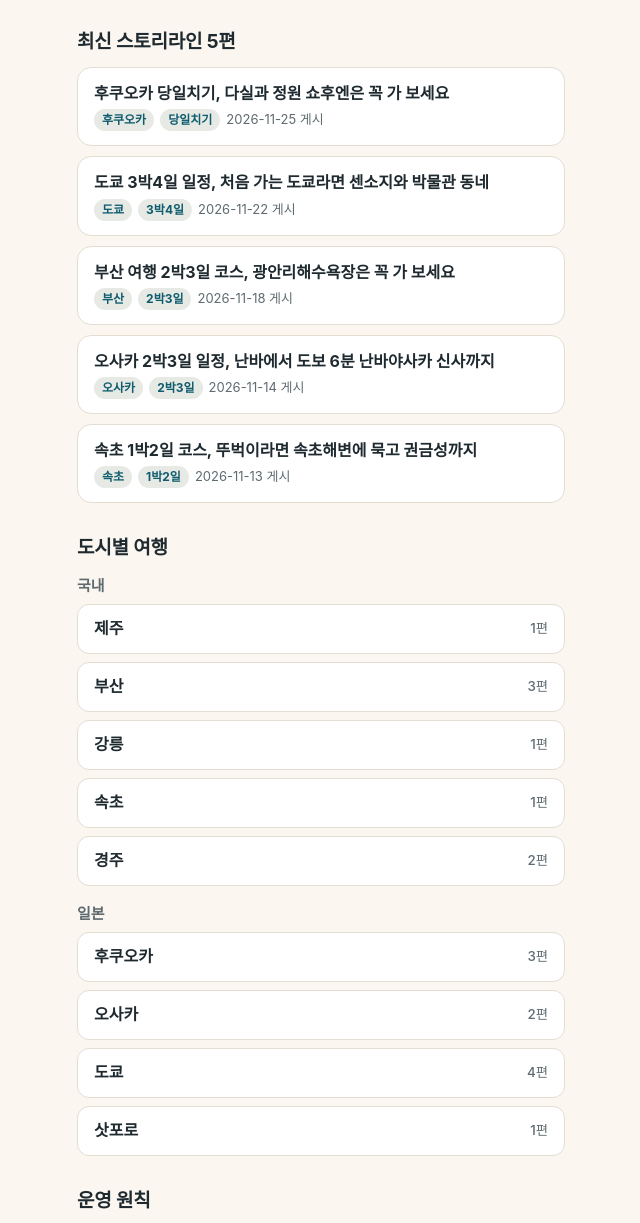
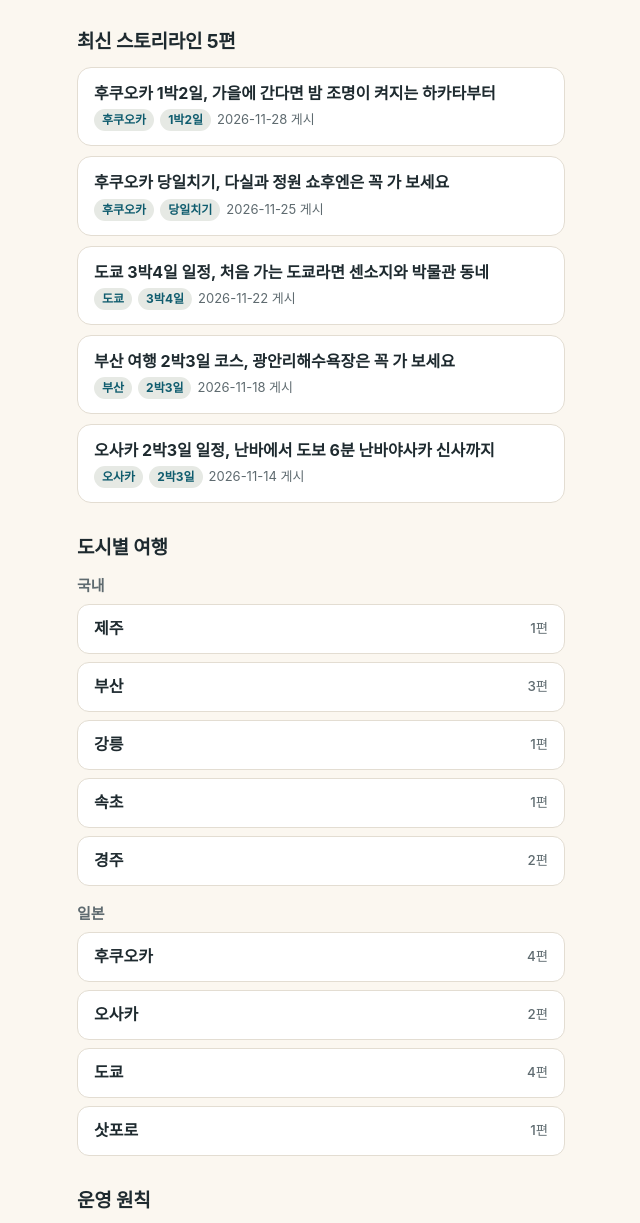
Before and after one commit to meleerosa/powerjtrip, a plain HTML site: page index.html in a window 1280 px wide. Shown: the part 537-1760 px from the top of the page, without its empty margins (319-959 px from the left). Drawn offline with Linux system fonts and the light colour scheme.

Commit message:
travel hub index.html

```diff
--- a/index.html
+++ b/index.html
@@ -266,11 +266,11 @@ footer p{margin:3px 0}
 </nav>
 <h2 id="latest">최신 스토리라인 5편</h2>
 <ul class="list">
+<li><a class="post" href="https://m.blog.naver.com/powerj_trip/224495720637" target="_blank" rel="noopener"><b>후쿠오카 1박2일, 가을에 간다면 밤 조명이 켜지는 하카타부터</b><span><span class="chip">후쿠오카</span><span class="chip">1박2일</span>2026-11-28 게시</span></a></li>
 <li><a class="post" href="https://m.blog.naver.com/powerj_trip/224491086274" target="_blank" rel="noopener"><b>후쿠오카 당일치기, 다실과 정원 쇼후엔은 꼭 가 보세요</b><span><span class="chip">후쿠오카</span><span class="chip">당일치기</span>2026-11-25 게시</span></a></li>
 <li><a class="post" href="https://m.blog.naver.com/powerj_trip/224486911773" target="_blank" rel="noopener"><b>도쿄 3박4일 일정, 처음 가는 도쿄라면 센소지와 박물관 동네</b><span><span class="chip">도쿄</span><span class="chip">3박4일</span>2026-11-22 게시</span></a></li>
 <li><a class="post" href="https://m.blog.naver.com/powerj_trip/224481825258" target="_blank" rel="noopener"><b>부산 여행 2박3일 코스, 광안리해수욕장은 꼭 가 보세요</b><span><span class="chip">부산</span><span class="chip">2박3일</span>2026-11-18 게시</span></a></li>
 <li><a class="post" href="https://m.blog.naver.com/powerj_trip/224476614988" target="_blank" rel="noopener"><b>오사카 2박3일 일정, 난바에서 도보 6분 난바야사카 신사까지</b><span><span class="chip">오사카</span><span class="chip">2박3일</span>2026-11-14 게시</span></a></li>
-<li><a class="post" href="https://m.blog.naver.com/powerj_trip/224475513963" target="_blank" rel="noopener"><b>속초 1박2일 코스, 뚜벅이라면 속초해변에 묵고 권금성까지</b><span><span class="chip">속초</span><span class="chip">1박2일</span>2026-11-13 게시</span></a></li>
 </ul>
 <h2 id="cities">도시별 여행</h2>
 <p class="region">국내</p>
@@ -296,7 +296,8 @@ footer p{margin:3px 0}
 </div>
 <p class="region">일본</p>
 <div class="cities">
-<details><summary>후쿠오카 <small>3편</small></summary><ul class="list">
+<details><summary>후쿠오카 <small>4편</small></summary><ul class="list">
+<li><a class="post" href="https://m.blog.naver.com/powerj_trip/224495720637" target="_blank" rel="noopener"><b>후쿠오카 1박2일, 가을에 간다면 밤 조명이 켜지는 하카타부터</b><span><span class="chip">후쿠오카</span><span class="chip">1박2일</span>2026-11-28 게시</span></a></li>
 <li><a class="post" href="https://m.blog.naver.com/powerj_trip/224494386835" target="_blank" rel="noopener"><b>후쿠오카 타워 입장권, 입장 마감 앞당겨지기 전 시간대 고르기</b><span><span class="chip">후쿠오카</span>2026-11-27 게시</span></a></li>
 <li><a class="post" href="https://m.blog.naver.com/powerj_trip/224491086274" target="_blank" rel="noopener"><b>후쿠오카 당일치기, 다실과 정원 쇼후엔은 꼭 가 보세요</b><span><span class="chip">후쿠오카</span><span class="chip">당일치기</span>2026-11-25 게시</span></a></li>
 <li><a class="post" href="https://blog.naver.com/powerj_trip/224470128735" target="_blank" rel="noopener"><b>후쿠오카 2박3일 일정, 구시다신사 가면 경내 가자리야마까지</b><span><span class="chip">후쿠오카</span><span class="chip">2박3일</span>2026-11-09 게시</span></a></li>
@@ -344,7 +345,7 @@ footer p{margin:3px 0}
 <ul class="credits"><li>이 페이지 그림: AI 수채화(분위기 그림, 실제 장소 아님)</li></ul>
 <footer>
 <p>파워J의 여행 노트 · 파워J</p>
-<p>마지막 글 2026-11-27 · 쿠키·방문 추적 없음</p>
+<p>마지막 글 2026-11-28 · 쿠키·방문 추적 없음</p>
 </footer>
 </main>
 </body>
```
